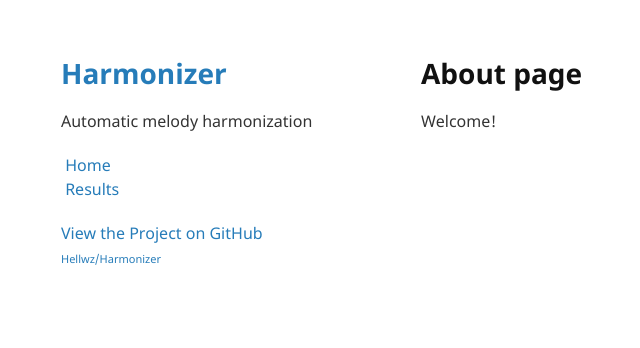
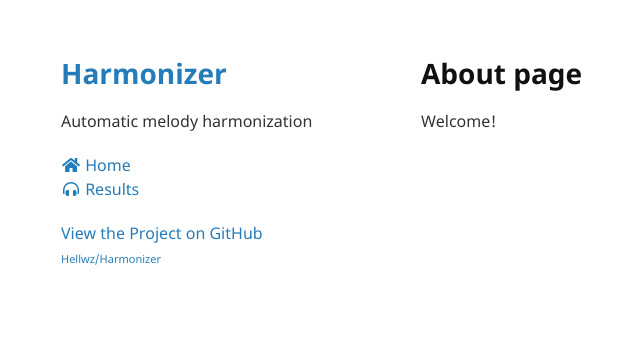
Before and after one commit to Hellwz/Harmonizer, a Jekyll site: the page built from docs/index.md, in a window 1280 px wide. Shown: the top 348 px of the page, without its empty margins (25-665 px from the left). Built offline with Jekyll 4.4.1, drawn with Linux system fonts in a browser that asks for light colours; nearby versions of some CDN libraries.

Commit message:
fix icon

```diff
--- a/docs/_includes/icon_link.html
+++ /dev/null
@@ -1 +0,0 @@
-<a class="icon-link" href="{{ include.href }}"><i class="{{ include.icon }}"></i><span class="icon-text">&nbsp;{{ include.text }}</span></a>
--- a/docs/_layouts/default.html
+++ b/docs/_layouts/default.html
@@ -7,6 +7,7 @@
 
 {% seo %}
     <link rel="stylesheet" href="{{ "/assets/css/style.css?v=" | append: site.github.build_revision | relative_url }}">
+    <link rel="stylesheet" href="https://use.fontawesome.com/releases/v5.3.1/css/all.css" integrity="sha384-mzrmE5qonljUremFsqc01SB46JvROS7bZs3IO2EmfFsd15uHvIt+Y8vEf7N7fWAU" crossorigin="anonymous">
     <!--[if lt IE 9]>
     <script src="https://cdnjs.cloudflare.com/ajax/libs/html5shiv/3.7.3/html5shiv.min.js"></script>
     <![endif]-->
```
